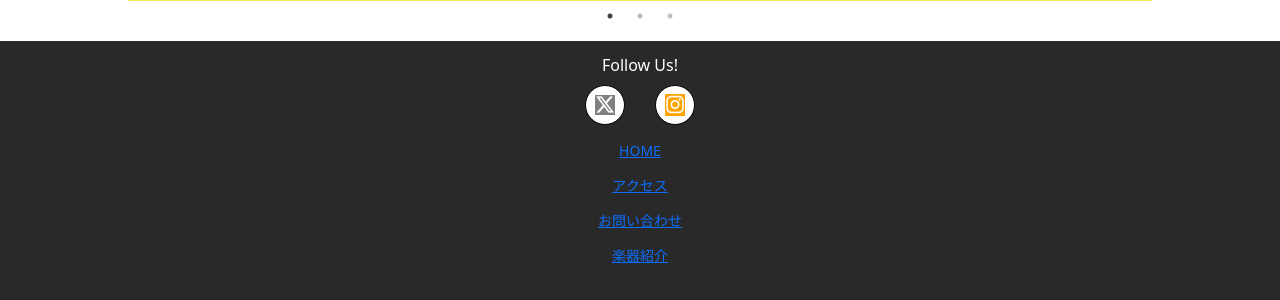
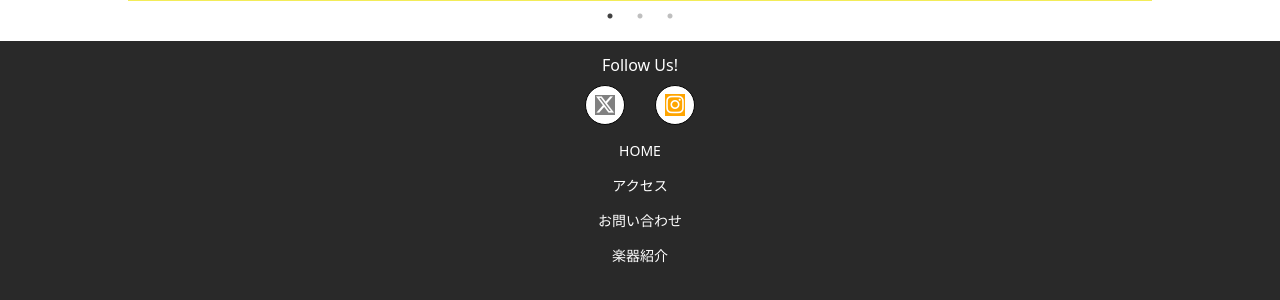
Before and after one commit to web-port4110-code/web-site-HELLO-MUSIC, a PHP site: page /validation/ in a window 1280 px wide. Shown: the part 2329-2629 px from the top of the page. Run offline with PHP 8.4, Linux system fonts and the light colour scheme; data that the repository does not hold is empty; some libraries are stand-ins or nearby versions.

Commit message:
フッターナビゲーションの文字色を白色にし、下線を消しました

```diff
--- a/css/style.css
+++ b/css/style.css
@@ -31,6 +31,10 @@ html {
 img {
     max-width: 100%;
     vertical-align: bottom;
+}
+
+a {
+    text-decoration-line: none;
 }
 
 /*ーーーーーーーーーーーーーーーーーーーーーー
@@ -525,3 +529,7 @@ concertInfoモジュール
 .footerNav li:last-child {
     margin-bottom: 7px;
 }
+
+.footerNav a {
+    color: #fff;
+}
```
